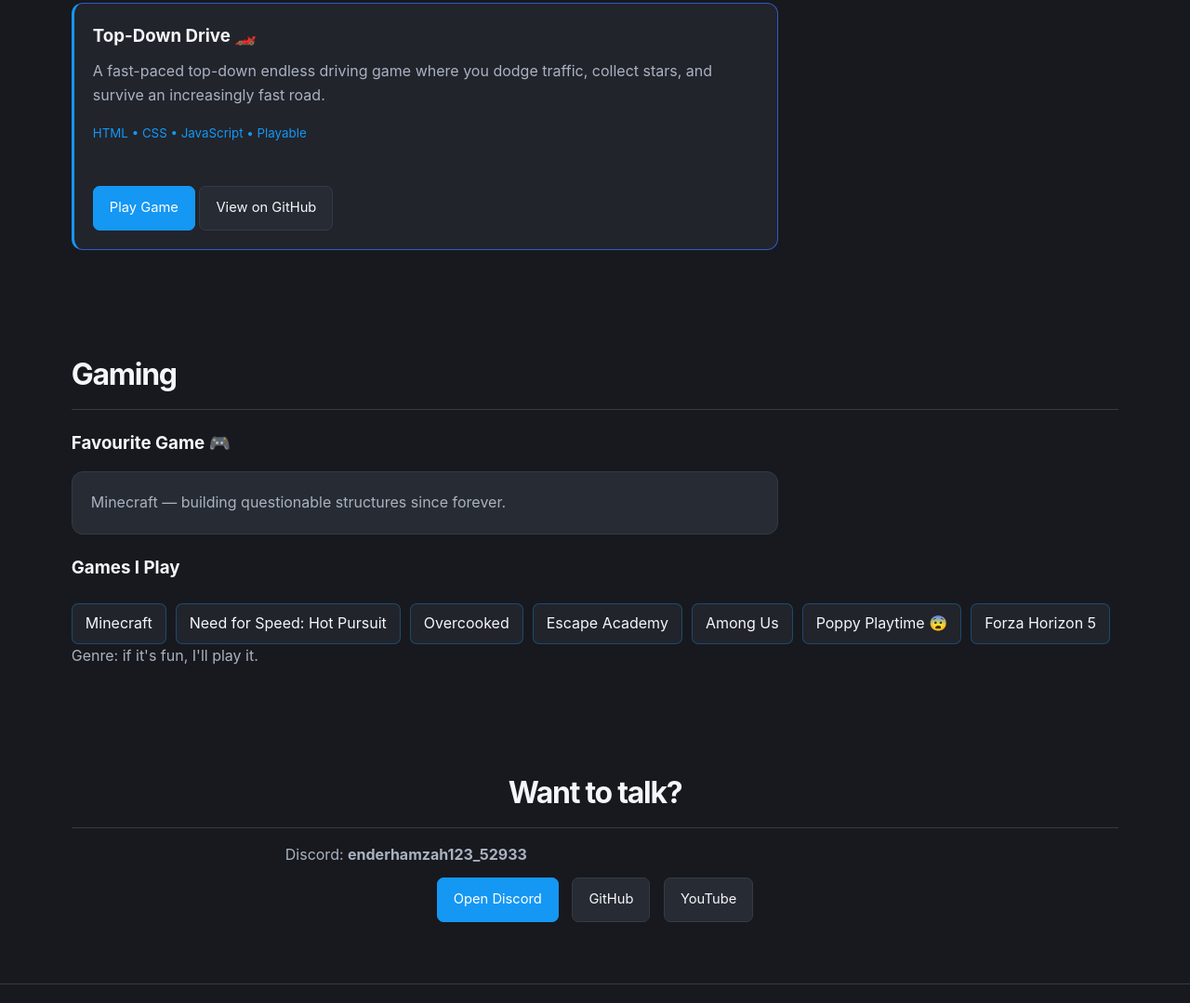
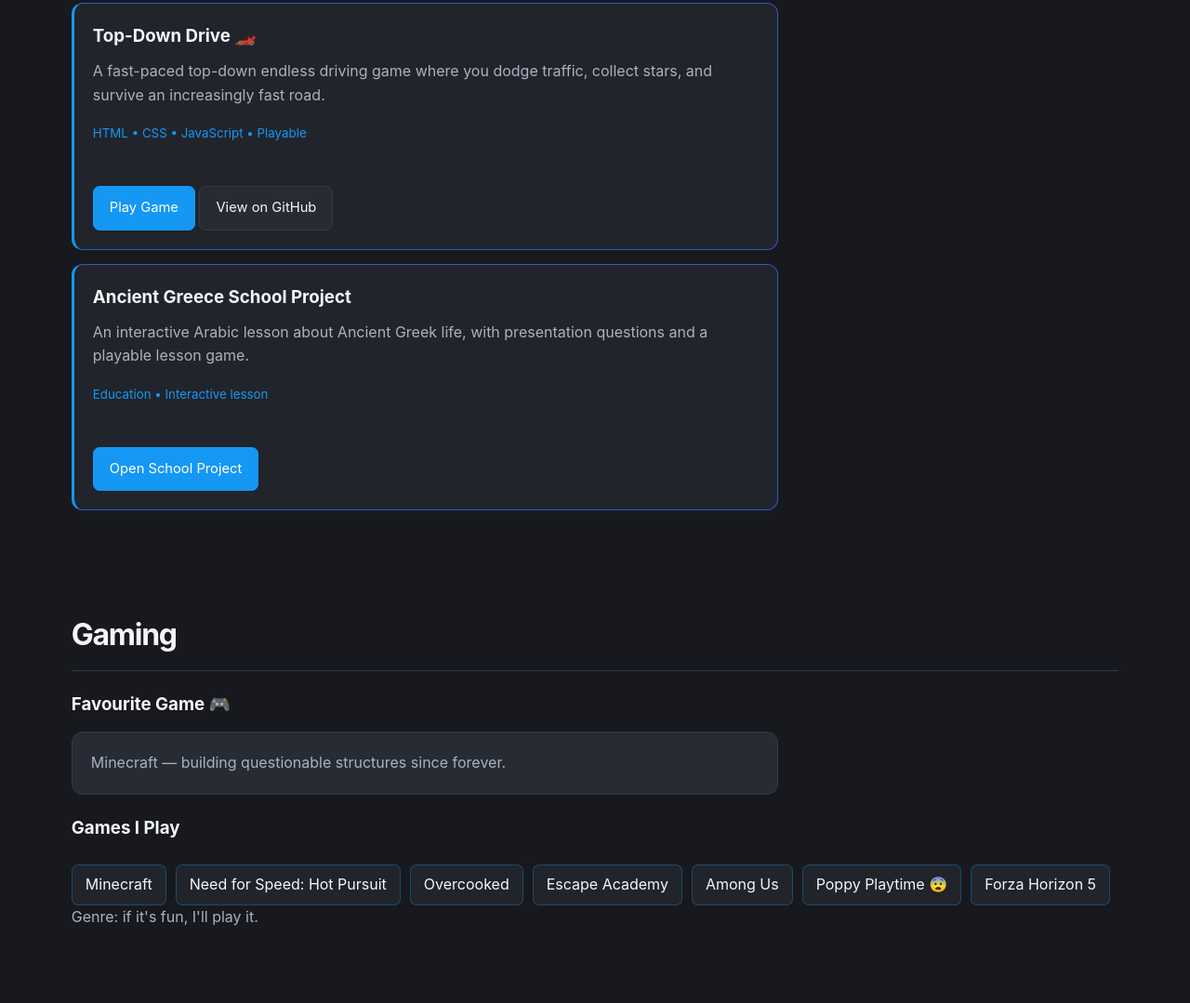
Before and after one commit to NotMuchBytes/NotMuchBytes.github.io, a website: page index.html in a window 1280 px wide. Shown: the part 2928-4007 px from the top of the page at 93% size. Drawn offline with Linux system fonts and the light colour scheme.

Commit message:
Add Ancient Greece school project
Add a new project card to the portfolio for the Ancient Greece school project and include a redirect page that sends visitors to the deployed lesson site. This makes the interactive Arabic educational project easier to discover and access from the main site.

```diff
--- a/index.html
+++ b/index.html
@@ -148,6 +148,14 @@
         <a class="btn primary" href="Top-Down-drive/index.html">Play Game</a>
         <a class="btn" href="https://github.com/NotMuchBytes/Top-Down-drive" target="_blank" rel="noopener">View on GitHub</a>
       </article>
+
+      <article class="project-card">
+        <h3>Ancient Greece School Project</h3>
+        <p>An interactive Arabic lesson about Ancient Greek life, with presentation questions and a playable lesson game.</p>
+        <small>Education • Interactive lesson</small>
+        <br>
+        <a class="btn primary" href="https://notmuchbytes.is-a.dev/schoolproject">Open School Project</a>
+      </article>
     </section>
 
   <section class="gaming" id="gaming">
```
Also changed, not shown: schoolproject/index.html (added, +15 -0 lines).
